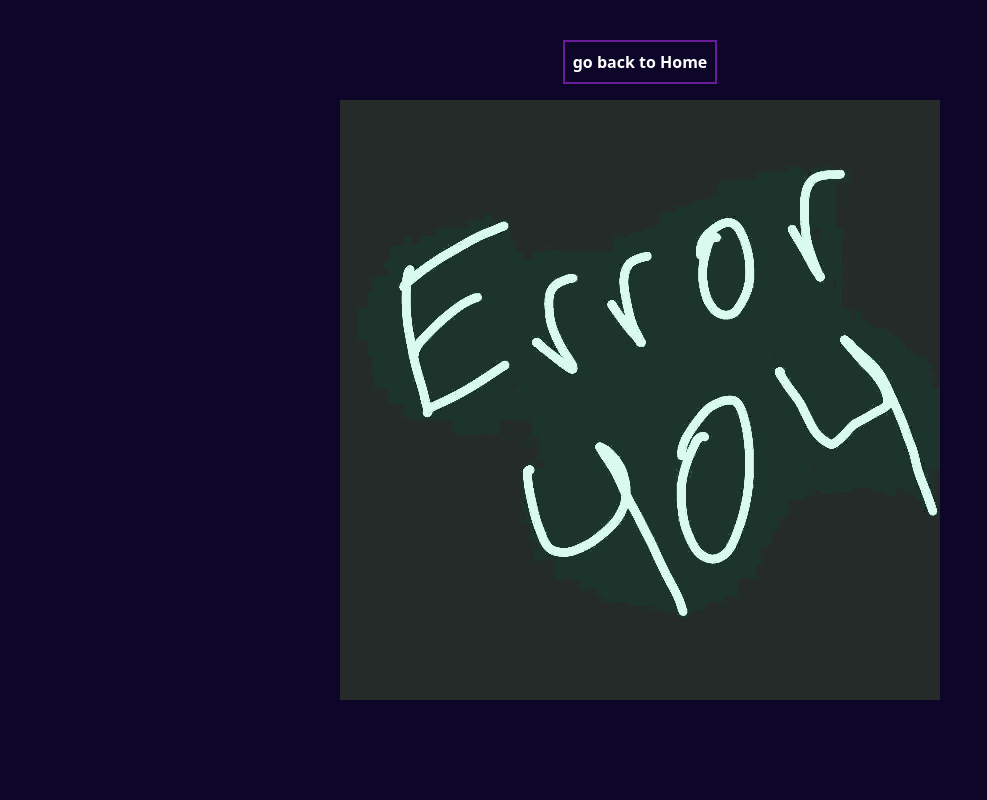
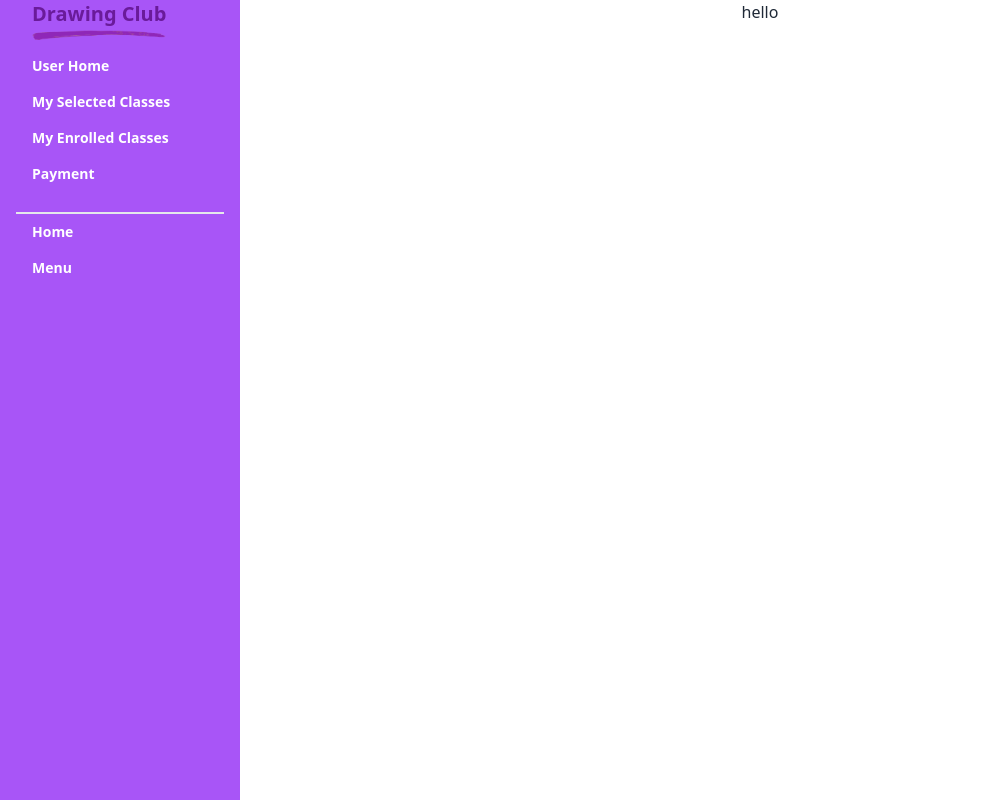
Before and after one commit to golam-kibriya123/drawing-club-client, a React (Vite) app: page /dashboard in a window 1280 px wide. Shown: the whole page, without its empty margins (0-987 px from the left). Built offline with nearby package versions, Linux system fonts and the light colour scheme; no server answers.

Commit message:
added daashboard sidebar

```diff
--- a/package.json
+++ b/package.json
@@ -10,6 +10,7 @@
     "preview": "vite preview"
   },
   "dependencies": {
+    "@tanstack/react-query": "^4.29.12",
     "aos": "^2.3.4",
     "firebase": "^9.22.2",
     "localforage": "^1.10.0",
--- /dev/null
+++ b/src/Layout/Dashboard/AdminDeshboard/AdminDashboard.jsx
@@ -0,0 +1,24 @@
+
+const AdminDashboard = () => {
+    return (
+        <div className="drawer lg:drawer-open">
+            <input id="my-drawer-2" type="checkbox" className="drawer-toggle" />
+            <div className="drawer-content flex flex-col items-center justify-center">
+                {/* Page content here */}
+                <label htmlFor="my-drawer-2" className="btn btn-primary drawer-button lg:hidden">Open drawer</label>
+
+            </div>
+            <div className="drawer-side">
+                <label htmlFor="my-drawer-2" className="drawer-overlay"></label>
+                <ul className="menu p-4 w-80 h-full bg-base-200 text-base-content">
+                    {/* Sidebar content here */}
+                    <li><a>Sidebar Item 1</a></li>
+                    <li><a>Sidebar Item 2</a></li>
+                </ul>
+
+            </div>
+        </div>
+    );
+};
+
+export default AdminDashboard;
--- /dev/null
+++ b/src/Layout/Dashboard/Deashboard.jsx
@@ -0,0 +1,62 @@
+import { useState } from "react";
+import { Helmet } from "react-helmet-async";
+import { Link, Outlet } from "react-router-dom";
+import underLine from '../../../src/assets/Logo/PNG/under-line.png'
+
+const Dashboard = () => {
+  const [open, setOpen] = useState(false);
+
+  return (
+    <div className="drawer lg:drawer-open">
+      <Helmet>
+        <title>Dashboard</title>
+      </Helmet>
+      <input id="my-drawer-2" type="checkbox" className="drawer-toggle" />
+      <div className="drawer-content flex flex-col items-center justify-start mt-14 lg:mt-0">
+        {/* Page content here */}
+        <h1>hello</h1>
+        <Outlet></Outlet>
+        <label onClick={() => { setOpen(!open) }} htmlFor="my-drawer-2" className="btn btn-primary text-primary  drawer-button lg:hidden absolute left-0 top-0 rounded-none bg-white z-40 border-2 border-purple-500 hover:text-white w-full hover:bg-purple-400 hover:border-purple-500 font-bold ">{open ? 'Close Sidebar' : 'Open Sidebar '}</label>
+
+      </div>
+      <div className="drawer-side ">
+        <label htmlFor="my-drawer-2" className="drawer-overlay"></label>
+        <ul className="menu p-4 w-60 h-full  text-white font-bold bg-purple-500 pt-16  lg:pt-0">
+          {/* Sidebar content here */}
+          <Link className="text-xl text-primary relative font-bold mb-5 hover:bg-purple-500 hover:text-primary ms-4" to={'/'}>Drawing Club   <img src={underLine} alt="" className=" absolute -bottom-3 w-[70%]" />  </Link>
+          <li> <Link>User Home</Link></li>
+          <li> <Link>My Selected Classes </Link></li>
+          <li> <Link>My Enrolled Classes</Link></li>
+          <li> <Link>Payment</Link></li>
+          <li className="border-t-2 mt-5"> <Link to={'/'}>Home</Link></li>
+          <li> <div className="dropdown dropdown-bottom ">
+            <label tabIndex={0} className="  border-0">Menu</label>
+            <ul tabIndex={0} className="dropdown-content menu mt-2  border-s p-1 ">
+              <li>
+                <Link to={'/'}>Home</Link>
+              </li>
+              <li>
+                <Link to='/instructors'>Instructors</Link>
+              </li>
+              <li>
+                <Link to='/classes'>Classes</Link>
+              </li>
+              <li>
+                <Link to='/dashboard'>Dashboard</Link>
+              </li>
+              <li>
+                <Link to="/login">Login</Link>
+              </li>
+              <li>
+                <Link>Log Out</Link>
+              </li>
+            </ul>
+          </div></li>
+        </ul>
+
+      </div>
+    </div>
+  );
+};
+
+export default Dashboard;
--- a/src/Pages/Login/Login.jsx
+++ b/src/Pages/Login/Login.jsx
@@ -27,6 +27,7 @@ const Login = () => {
                     timer: 900
                 })
                 console.log(user)
+                event.target.reset()
             })
             .catch((error) => {
                 const errorMessage = error.message;
@@ -85,7 +86,7 @@ const Login = () => {
                                 <div className='  border border-primary absolute top-5 left-5 w-10'> </div>
                                 <div className='  border border-primary absolute top-5 right-5 w-10'> </div>
                             </div>
-                            <BsGoogle className='text-3xl text-primary mx-auto my-5 cursor-pointer' onClick={googleLogin} />
+                            <BsGoogle className='text-3xl text-purple-500  hover:text-primary mx-auto my-5 cursor-pointer' onClick={googleLogin} />
                         </div>
                         <Link to={'/register'} className='text-primary mx-auto hover:text-purple-600'>New here? go to register</Link>
                     </form>
--- a/src/Pages/Register/Register.jsx
+++ b/src/Pages/Register/Register.jsx
@@ -31,23 +31,24 @@ const Register = () => {
         const pass = from.password.value;
         const photo = from.photo.value;
         const name = from.name.value;
+        console.log(name, email, pass, photo);
         createUserWithMailAndPass(email, pass)
             .then((userCredential) => {
-                update(name, photo);
-
+                update(name, photo)
                 Swal.fire({
                     position: 'center',
                     icon: 'success',
                     title: 'Login Successfully',
                     showConfirmButton: false,
                     timer: 900
-                })
-                    ;
-                console.log(userCredential)
+                });
+                event.target.reset()
+                console.log(userCredential);
             })
             .catch((error) => {
 
                 const errorMessage = error.message;
+                console.log(error)
                 Swal.fire({
                     position: 'center',
                     icon: 'error',
@@ -79,7 +80,7 @@ const Register = () => {
                             <label className="label">
                                 <span className="label-text">Email</span>
                             </label>
-                            <input type="text" placeholder="email" className="input input-bordered" />
+                            <input type="text" placeholder="email" className="input input-bordered" name='email' />
                         </div>
 
                         <div className="form-control relative ">
@@ -111,7 +112,7 @@ const Register = () => {
                                 <div className='  border border-primary absolute top-5 left-5 w-10'> </div>
                                 <div className='  border border-primary absolute top-5 right-5 w-10'> </div>
                             </div>
-                            <BsGoogle className='text-3xl text-primary mx-auto my-5 cursor-pointer' onClick={googleLogin} />
+                            <BsGoogle className='text-3xl hover:text-primary text-purple-500 mx-auto my-5 cursor-pointer' onClick={googleLogin} />
                         </div>
 
 
--- a/src/main.jsx
+++ b/src/main.jsx
@@ -5,15 +5,23 @@ import { RouterProvider } from "react-router-dom";
 import router from './routers/router';
 import AuthProvider from './Providers/AuthProviders';
 import { HelmetProvider } from 'react-helmet-async';
+import {
+  QueryClient,
+  QueryClientProvider,
+} from '@tanstack/react-query'
 
 
+const queryClient = new QueryClient()
 ReactDOM.createRoot(document.getElementById('root')).render(
   <React.StrictMode>
     <HelmetProvider>
-      <AuthProvider>
-        <RouterProvider router={router} />
 
-      </AuthProvider>
+      <QueryClientProvider client={queryClient}>
+        <AuthProvider>
+          <RouterProvider router={router} />
+
+        </AuthProvider>
+      </QueryClientProvider>
     </HelmetProvider>
   </React.StrictMode>
 )
```
Also changed, not shown: src/routers/router.jsx (+7 -1 lines), src/Pages/Dashboard/Mycarts/Mycarts.jsx (added), 1 other file (tests, documents, lock files or other folders).
